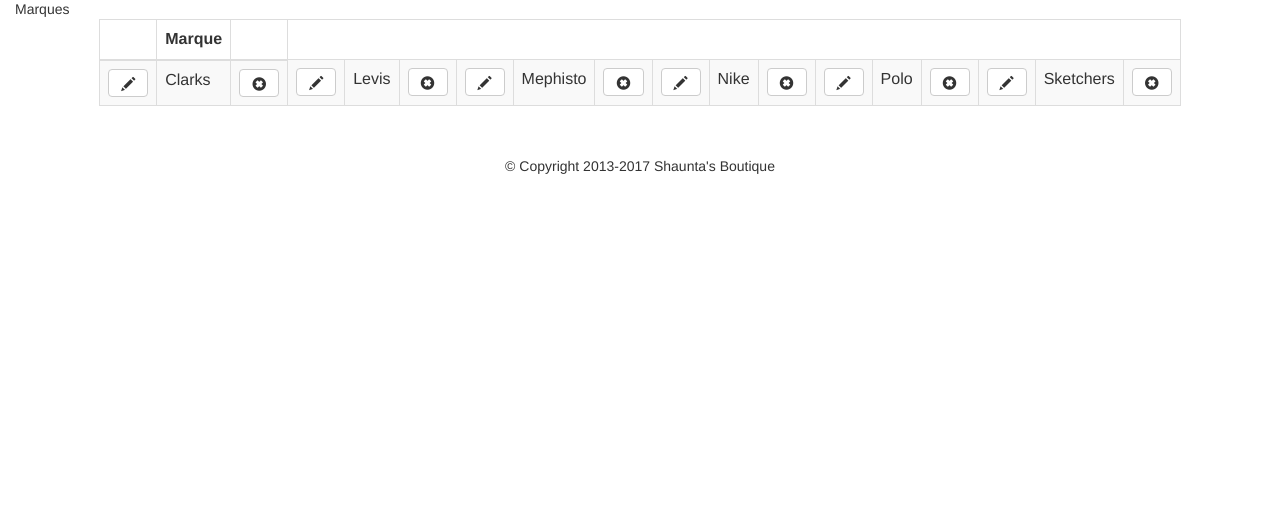
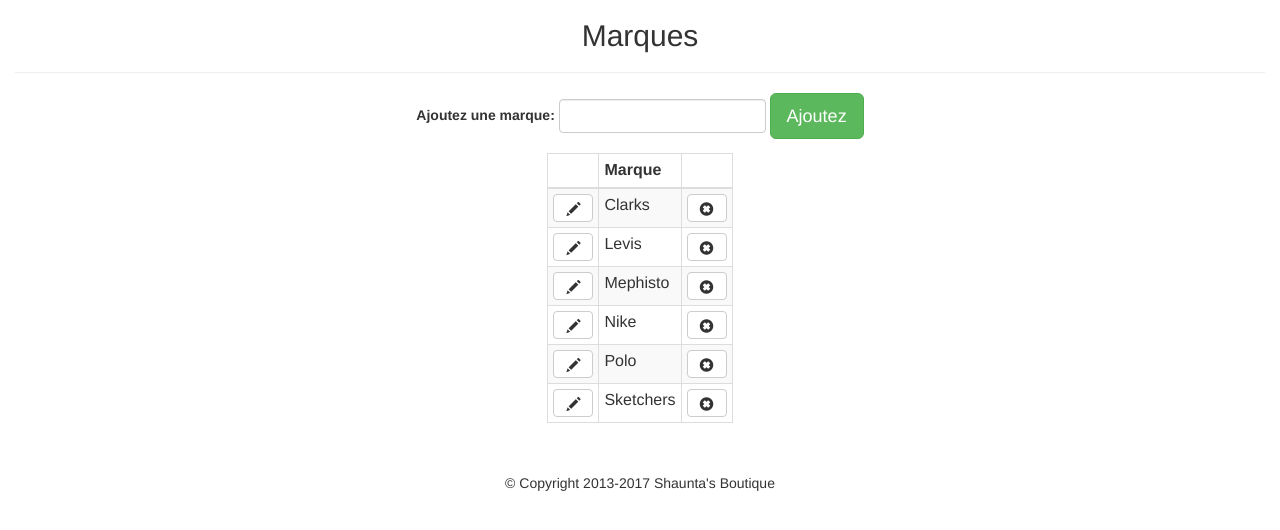
Before and after one commit to jedepaepe/eCommerce, a PHP site: page /admin/brands.php in a window 1280 px wide. Shown: the part 51-581 px from the top of the page. Run offline with PHP 8.4, Linux system fonts and the light colour scheme; data comes from the database, SQL or seed files in the repository; both versions use the stored data as it was after the commit.

Commit message:
vidéo PHP eCommerce 9 (Administration - Brand add)

```diff
--- a/admin/brands.php
+++ b/admin/brands.php
@@ -3,22 +3,61 @@ require_once '../core/init.php';
 include 'includes/head.php';
 $sql = "SELECT * FROM brand ORDER BY brand";
 $result = $db->query($sql);
+$errors = array();
+
+// Si un formulaire est sousmis
+if(isset($_POST['add_submit'])) {
+    $brand = sanitize($_POST['brand']);
+    // vérifie si la marque (brand) du formulaire est vide
+    if($brand == '') {
+        $errors[] .= "You must enter a brand!";
+    } else {
+        // ajoute la marque dans la DB
+        $sql = "SELECT * FROM brand WHERE brand = '$brand'";
+        $result = $db->query($sql);
+        $count = $result->num_rows;
+        if($count > 0) {
+            $errors[] .= $brand . ' existe déjà. Veuillez choisir une autre marque...';
+        } else {
+            $sql = "INSERT INTO brand (brand) VALUES ('$brand')";
+            $db->query($sql);
+            header('Location: brands.php');
+        }
+    }
+
+    // affiche les erreurs
+    if(!empty($errors)) {
+        echo display_errors($errors);
+    }
+}
 ?>
 <!DOCTYPE html>
 <html>
 <body>
     <?php include_once 'includes/navigation.php'; ?>
     <div class="container-fluid">
-        Marques
-        <table class="table table-bordered table-striped table-auto">
+        <h2 class="text-center">Marques</h2><hr>
+        <!-- Brand form -->
+        <div class="text-center">
+            <form class="form-inline" action="brands.php" method="POST">
+                <div class="form-group">
+                    <label for="brand">Ajoutez une marque:</label>
+                    <input type="text" name="brand" id="brand" class="form-control" value="<?php if(isset($_POST['brand'])) {echo $_POST['brand'];}?>"/>
+                    <input type="submit" name="add_submit" value="Ajoutez" class="btn btn-lg btn-success" />
+                </div>
+            </form>
+        </div>
+        <table class="table table-bordered table-striped table-auto table-condensed">
             <thead>
-                <th></th><th>Marque</th><th></th>
+                <tr><th></th><th>Marque</th><th></th></tr>
             </thead>
             <tbody>
                 <?php while($brand = $result->fetch_assoc()) :?>
-                <td><a href='brands.php?edit=<?php echo $brand['id']?>' class="btn btn-cs btn-default"><span class='glyphicon glyphicon-pencil'></span></a></td>
-                <td><?php echo $brand['brand']?></td>
-                <td><a href='brands.php?delete=<?php echo $brand['id']?>' class="btn btn-cs btn-default"><span class='glyphicon glyphicon-remove-sign'></span></a></td>
+                <tr>
+                    <td><a href='brands.php?edit=<?php echo $brand['id']?>' class="btn btn-cs btn-default"><span class='glyphicon glyphicon-pencil'></span></a></td>
+                    <td><?php echo $brand['brand']?></td>
+                    <td><a href='brands.php?delete=<?php echo $brand['id']?>' class="btn btn-cs btn-default"><span class='glyphicon glyphicon-remove-sign'></span></a></td>
+                </tr>
                 <?php endwhile; ?>
             </tbody>
         </table>
--- /dev/null
+++ b/config.php
@@ -0,0 +1,2 @@
+<?php
+define('BASEURL', $_SERVER["DOCUMENT_ROOT"].'/eCommmerce');
--- a/core/init.php
+++ b/core/init.php
@@ -3,3 +3,6 @@ $db = new mysqli("localhost", "root", "root", "ecommerce");
 if($db->connect_errno) {
     treatDbError($db, "Database connection failed with follinw errors: " . $db->connect_error);
 }
+
+require_once '../config.php';
+require_once '../helpers/helpers.php';
--- /dev/null
+++ b/helpers/helpers.php
@@ -0,0 +1,13 @@
+<?php
+function display_errors($errors) {
+    $display = '<ul class="bg-danger">';
+    foreach ($errors as $error) {
+        $display .= '<li class="text-danger">'.$error.'</li>';
+    }
+    $display .= '</ul>';
+    return $display;
+}
+
+function sanitize($dirty) {
+    return htmlentities($dirty, ENT_QUOTES, "UTF-8");
+}
```
Also changed, not shown: dbscripts/ecommerce.sql (+7 -3 lines).
